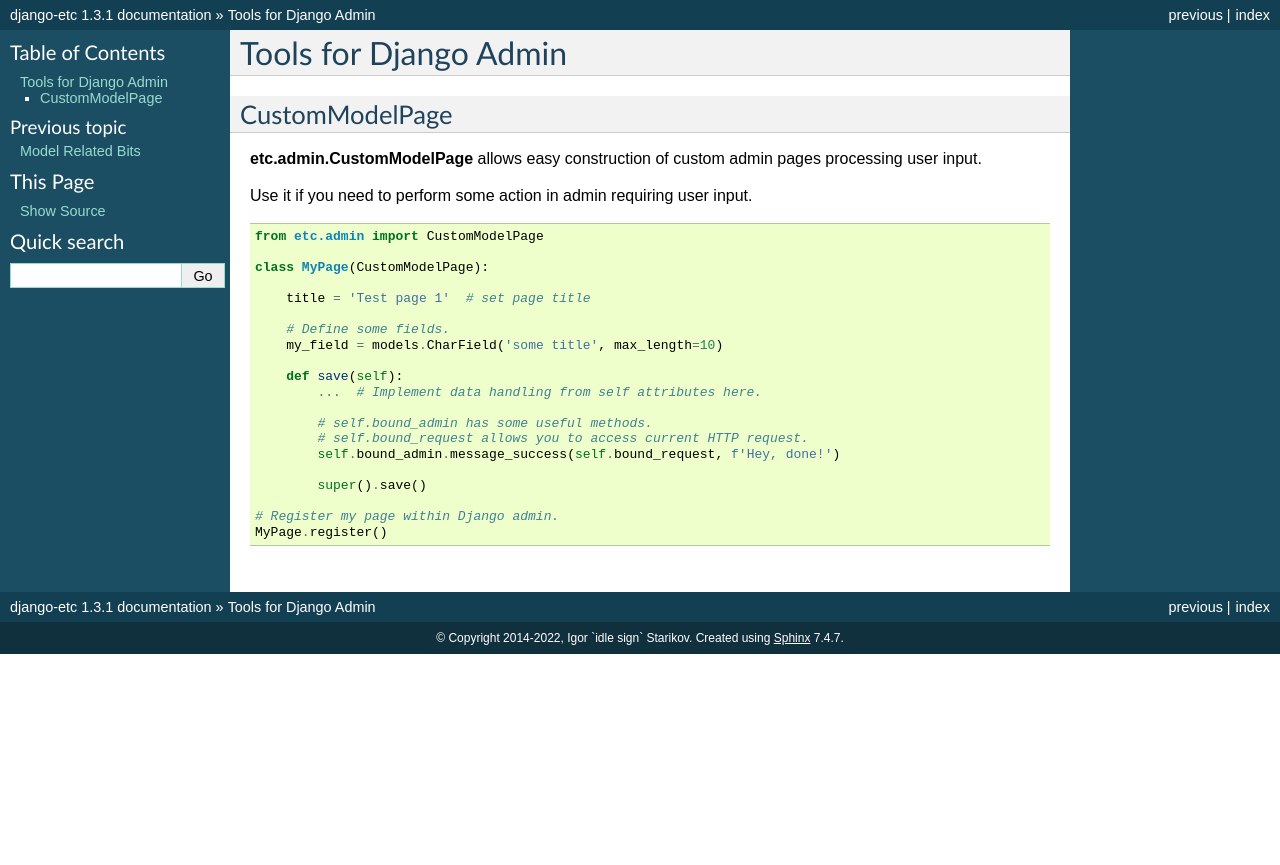
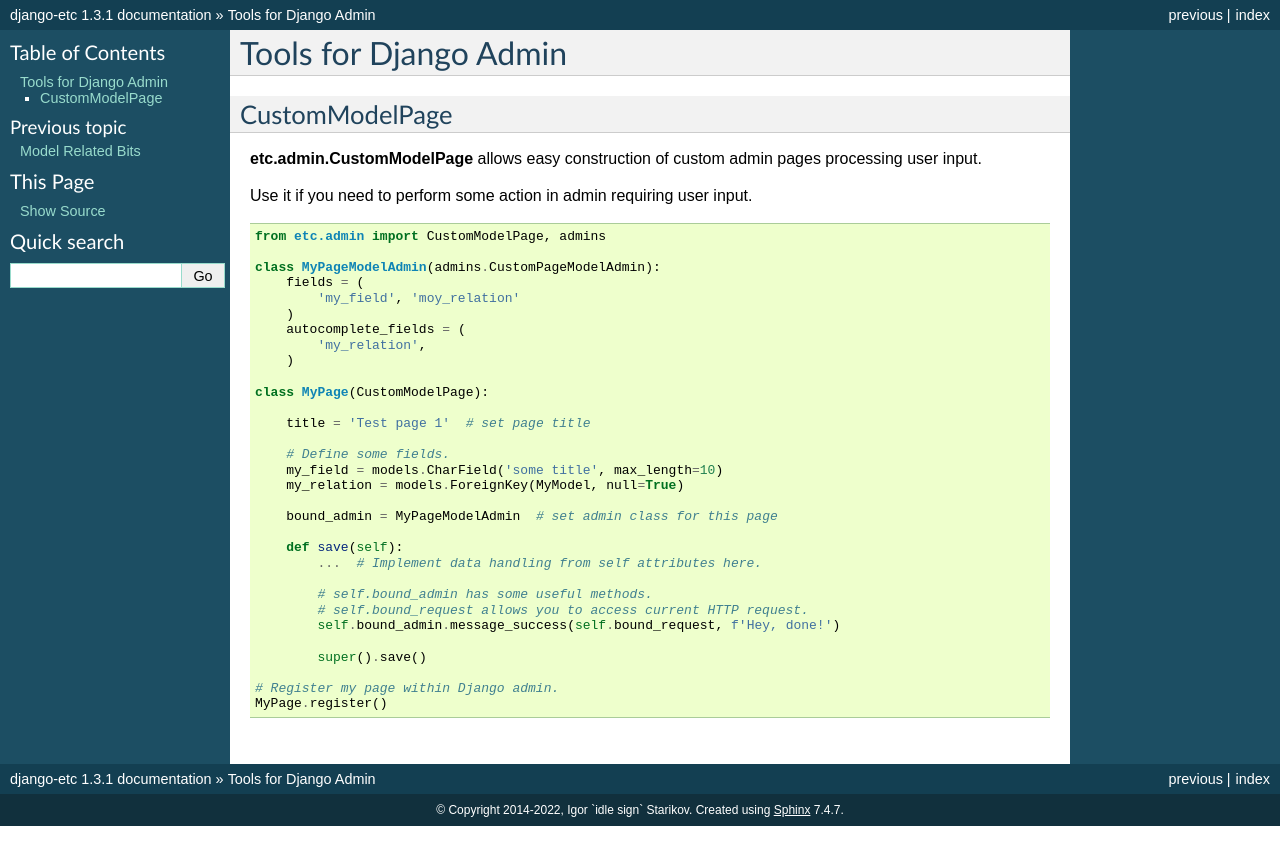
Before and after one commit to idlesign/django-etc, a Sphinx documentation site: the page built from docs/source/admin.rst, in a window 1280 px wide. Shown: the top 865 px of the page. Built offline with Sphinx 7.4.7, drawn with Linux system fonts in a browser that asks for light colours; pages that are not in the unit, such as notebooks, are missing from menus.

Commit message:
custom page model admin example

```diff
--- a/docs/source/admin.rst
+++ b/docs/source/admin.rst
@@ -11,7 +11,15 @@ Use it if you need to perform some action in admin requiring user input.
 
 .. code-block:: python
 
-    from etc.admin import CustomModelPage
+    from etc.admin import CustomModelPage, admins
+
+    class MyPageModelAdmin(admins.CustomPageModelAdmin):
+        fields = (
+            'my_field', 'moy_relation'
+        )
+        autocomplete_fields = (
+            'my_relation',
+        )
 
     class MyPage(CustomModelPage):
 
@@ -19,6 +27,9 @@ Use it if you need to perform some action in admin requiring user input.
 
         # Define some fields.
         my_field = models.CharField('some title', max_length=10)
+        my_relation = models.ForeignKey(MyModel, null=True)
+
+        bound_admin = MyPageModelAdmin  # set admin class for this page
 
         def save(self):
             ...  # Implement data handling from self attributes here.
```
